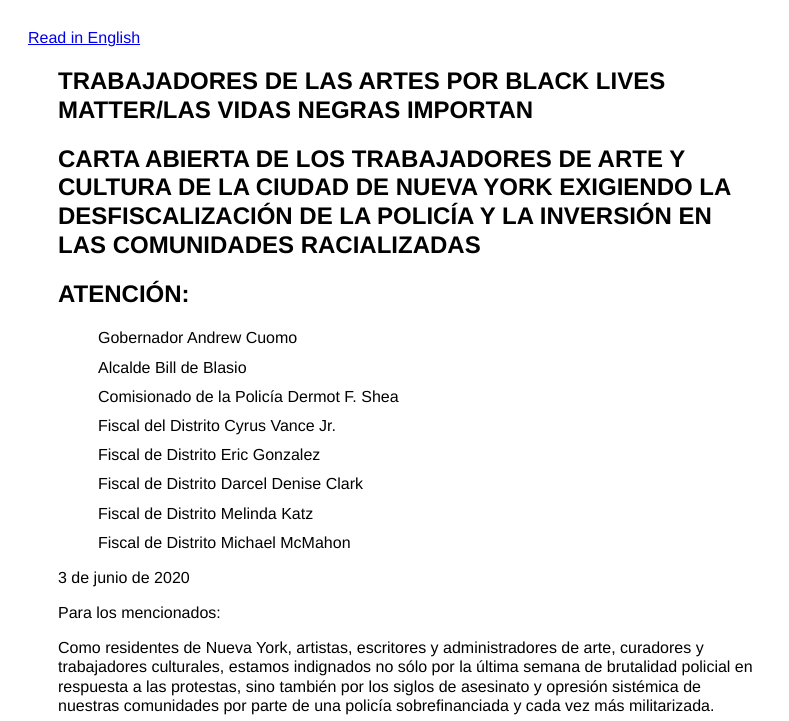
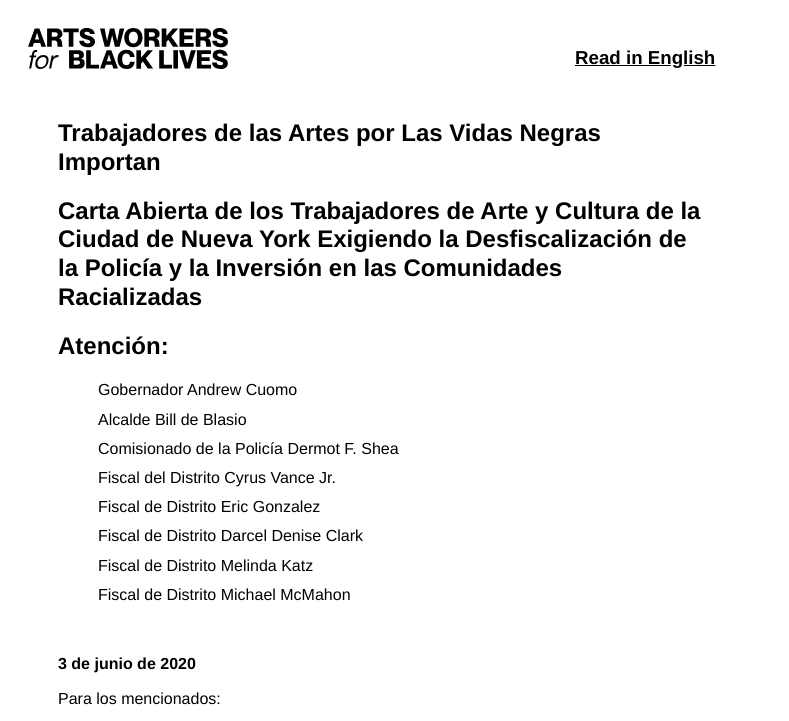
Before and after one commit to agnescameron/arts-workers-for-black-lives, a plain HTML site: page letter-es.html in a window 1280 px wide. Shown: the top 721 px of the page, without its empty margins (0-789 px from the left). Drawn offline with nearby package versions, Linux system fonts and the light colour scheme; no server answers.

Commit message:
position/typesetting improvements

```diff
--- a/letter-es.html
+++ b/letter-es.html
@@ -3,21 +3,26 @@
 <head>
 	<meta charset="utf-8">
 	<link rel="stylesheet" href="main.css"></link>
-	<title>arts workers for black lives</title>
+	<title>las Artes por Las Vidas Negras Importan</title>
 <script src="https://ajax.googleapis.com/ajax/libs/jquery/3.5.1/jquery.min.js"></script>
 	<style type="text/css"></style>
 </head>
 <body>
 
-<a href="index.html">Read in English</a>
+<header>
+<h3 class="translate"><a href="index.html">Read in English</a></h3>
+<img src='logo.svg' style="width: 200px">
+</header>
+
 <article>
 
-<h1>TRABAJADORES DE LAS ARTES POR BLACK LIVES MATTER/LAS VIDAS NEGRAS IMPORTAN </h1>
 
-<h2>CARTA ABIERTA DE LOS TRABAJADORES DE ARTE Y CULTURA DE LA CIUDAD DE NUEVA YORK EXIGIENDO LA DESFISCALIZACIÓN DE LA POLICÍA Y LA INVERSIÓN EN LAS COMUNIDADES RACIALIZADAS</h2>
+<h1>Trabajadores de las Artes por Las Vidas Negras Importan</h1>
+
+<h2>Carta Abierta de los Trabajadores de Arte y Cultura de la Ciudad de Nueva York Exigiendo la Desfiscalización de la Policía y la Inversión en las Comunidades Racializadas</h2>
 
 
-<h2>ATENCIÓN:</h2>
+<h2>Atención:</h2>
 
 <ul>
 <li>Gobernador Andrew Cuomo</li>
@@ -30,7 +35,7 @@
 <li>Fiscal de Distrito Michael McMahon </li>
 </ul>
 
-<p>3 de junio de 2020</p>
+<b><p>3 de junio de 2020</p></b>
 
 <p>Para los mencionados: </p>
 
@@ -64,7 +69,7 @@
 
 <p>Nosotros, los co-firmantes de esta carta, nos unimos a los manifestantes de toda la ciudad y la nación para exigir un cambio trascendental y sistémico para los derechos fundamentales de nuestras comunidades. Mientras trabajamos en nuestras prácticas para seguir imaginando un mundo más justo e igualitario, reconocemos el trabajo que otros han hecho a lo largo de los siglos de nuestra opresión. Somos de y estamos para el pueblo. Sólo somos unos pocos de los muchos que no tienen más remedio que exigir un futuro mejor. Ya no nos dejarán de lado.</p>
 
-<a href="https://docs.google.com/forms/d/e/1FAIpQLScgo4GELb37ciM2X431RworvlgidnrTHcQsvLjbwHTvnEuG3Q/viewform?usp=sf_link">Firme</a> aquí para añadir su nombre.
+<b><a href="https://docs.google.com/forms/d/e/1FAIpQLScgo4GELb37ciM2X431RworvlgidnrTHcQsvLjbwHTvnEuG3Q/viewform?usp=sf_link">Firme</a> aquí para añadir su nombre.</b>
 
 
 <p>Atentamente,</p>
--- a/main.css
+++ b/main.css
@@ -2,17 +2,39 @@ body {
 	font-family: helvetica;
 	padding: 20px;
 	line-height: 1.2;
+	padding-right: 100px;
 }
 
 article {
-	max-width: 700px;
+	margin-top: 50px;
+	max-width: 650px;
 	margin-left: 30px;
 }
 
 ul {
 list-style: none;
+margin-bottom: 50px;
 }
 
 li {
 	margin-top: 10px;
 }
+
+header > img {
+	margin-right: 100px;
+    display: inline-block;
+    vertical-align: middle;
+}
+
+.translate {
+	left: 575px;
+	position: absolute;
+}
+
+a {
+	color: black;
+}
+
+a:hover {
+	color: orange;
+}
--- a/main.js
+++ b/main.js
@@ -4,7 +4,7 @@ const API_KEY = 'AIzaSyAAJmPBmK_swAApb1KQQxEPrkbShAMKc-0';
 
 async function getSignatures() {
 	const sheetId = "1Rrj7PQjQcTzeprdGb9d6vBIltiWilACRg7NR411uL_0";
-	const sheetUrl = `https://sheets.googleapis.com/v4/spreadsheets/` + sheetId + '/values/A1:F1000?key=' + API_KEY;
+	const sheetUrl = `https://sheets.googleapis.com/v4/spreadsheets/` + sheetId + '/values/A1:F2000?key=' + API_KEY;
 
 	fetch(sheetUrl, {
 	   method: 'get',
```
Also changed, not shown: index.html (+9 -11 lines), logo.svg (added).
